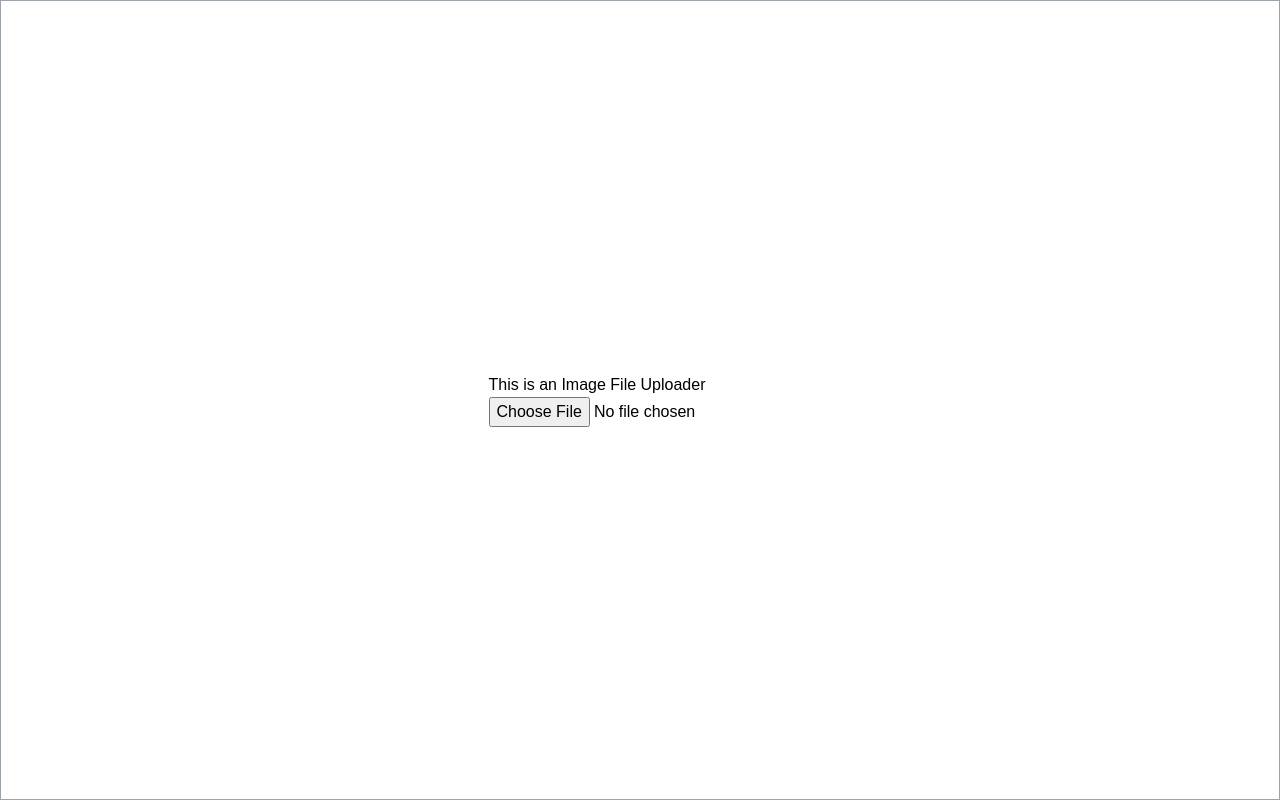
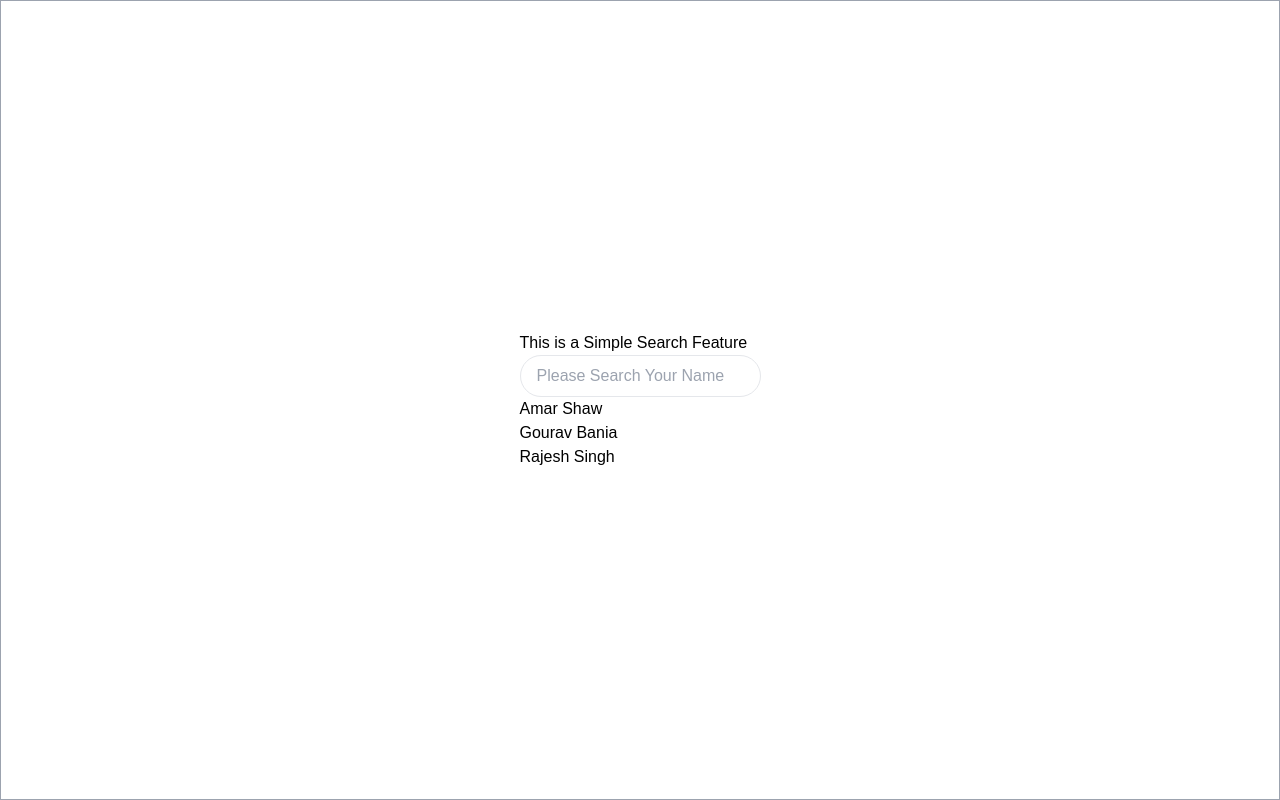
Before and after one commit to AmarKumarShaw/react-practice-small-problems, a Next.js app: page / in a window 1280 px wide. Built offline with nearby package versions, Linux system fonts and the light colour scheme.

Commit message:
Search Feature Added

```diff
--- /dev/null
+++ b/app/_components/SearchFeature.jsx
@@ -0,0 +1,52 @@
+import React,{useState} from "react";
+
+
+const items = [
+    {
+        name:"Amar Shaw"
+    },
+    {
+        name:"Gourav Bania"
+    },
+{
+    name:"Rajesh Singh"
+}
+]
+
+
+const SearchFeature = () =>{
+
+    const [name,setName] = useState("")
+    const filteredName = items.filter((item)=>
+    item.name.toLowerCase().includes(name.toLowerCase())
+    )
+    return(
+        <div>
+    <p>This is a Simple Search Feature</p>
+    <input type="text" placeholder="Please Search Your Name"
+    onChange={(e)=> setName(e.target.value)}
+
+    className="p-2 outline-none border border-gray-200 w-full
+    rounded-full px-4
+    "
+    />
+
+    <br />
+
+        {
+            filteredName.map((data,index)=>{
+                return(
+                    <div>
+                        <p key={index}>{data.name}</p>
+                    </div>
+                )
+            })
+        }
+
+
+
+        </div>
+    )
+}
+
+export default SearchFeature;
--- a/app/page.tsx
+++ b/app/page.tsx
@@ -1,12 +1,12 @@
 "use client"
 import Image from "next/image";
-import UploadImage from "./_components/UploadImage"
+import SearchFeature from "./_components/SearchFeature"
 export default function Home() {
 
 
   return (
    <div className="h-screen flex border border-gray-400 justify-center items-center ">
-    <UploadImage/>
+    <SearchFeature/>
    </div>
   );
 }
```
